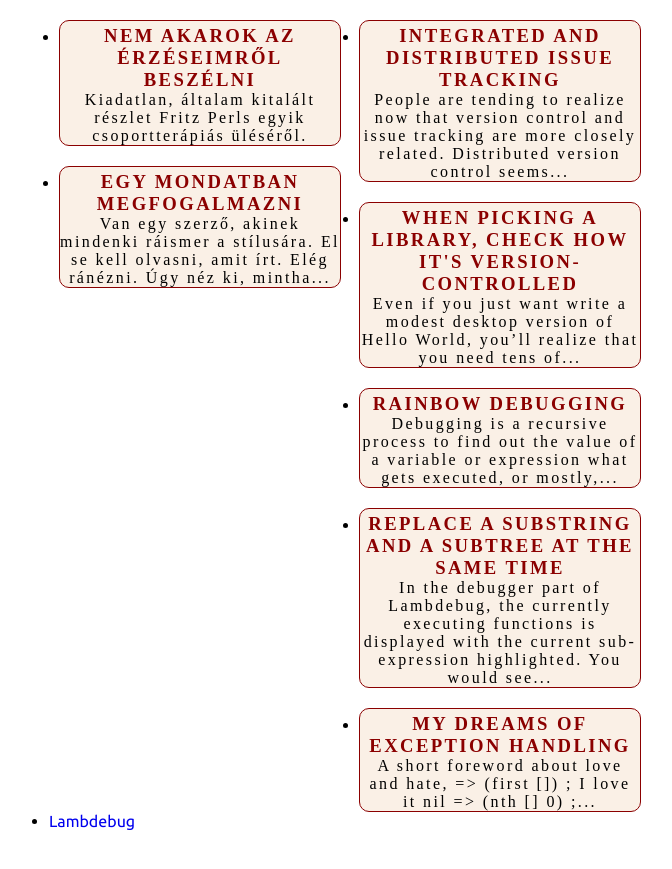
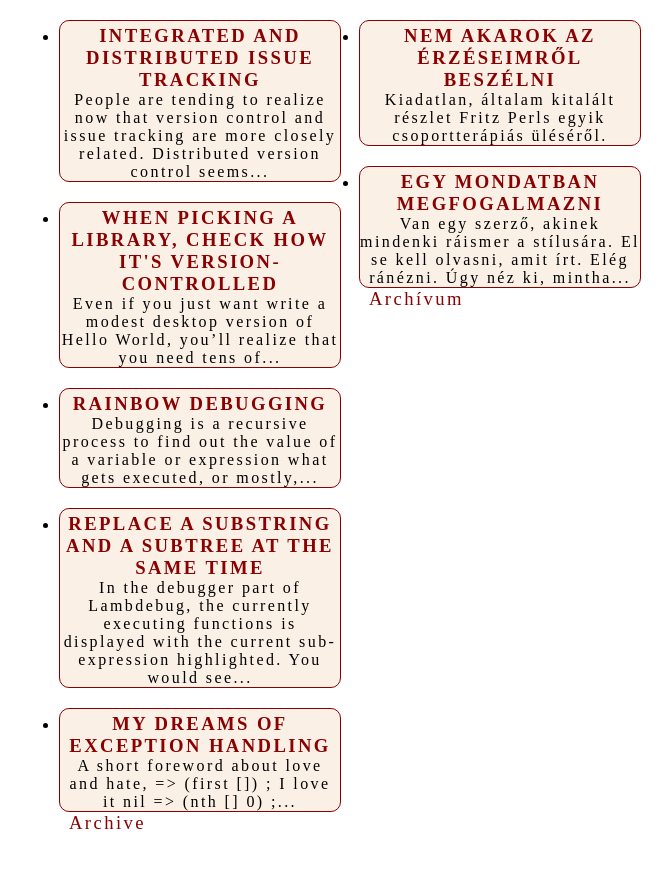
Before and after one commit to adamschmideg/adamschmideg.github.com, a Jekyll site: the page built from index.md, in a window 1280 px wide. Shown: the top 869 px of the page, without its empty margins (291-963 px from the left). Built offline with Jekyll 4.4.1, drawn with Linux system fonts in a browser that asks for light colours; some web fonts are replaced.

Commit message:
Separate index page for languages @0.5

```diff
--- /dev/null
+++ b/_includes/snippet.html
@@ -0,0 +1,13 @@
+
+        <li>
+          <div class='title'>
+            <a href='{{ post.url }}'>{{ post.title }}</a>
+          </div>
+          <p class='lead'>
+            {% if post.lead %}
+              {{ post.lead }}
+            {% else %}
+              {{ post.content | strip_html | truncatewords:20 }}
+            {% endif %}
+          </p>
+        </li>
--- a/index.md
+++ b/index.md
@@ -8,50 +7,23 @@ title: Adam Schmideg
 </head>
 <body>
 
-<div class='wrap'>
+<div class='wrap handwriting'>
+  <div class='column-wrap'>
+    <ul class='toc'>
+      {% for post in site.categories.en limit:5 %}
+        {% include snippet.html %}
+      {% endfor %}
+    </ul>
+    <a style='color: DarkRed; margin: 20px; font-size: 14pt' href='/en'>Archive</a>
+  </div>
   <div class='column-wrap'>
     <ul class='toc handwriting'>
       {% for post in site.categories.hu limit:5 %}
-        <li>
-          <div class='title'>
-            <a href='{{ post.url }}'>{{ post.title }}</a>
-          </div>
-          <p class='lead'>
-            {% if post.lead %}
-              {{ post.lead }}
-            {% else %}
-              {{ post.content | strip_html | truncatewords:20 }}
-            {% endif %}
-          </p>
-        </li>
+        {% include snippet.html %}
       {% endfor %}
     </ul>
+    <a style='color: DarkRed; margin: 20px; font-size: 14pt' href='/hu'>Archívum</a>
   </div>
-
-  <div class='column-wrap'>
-    <ul class='toc handwriting'>
-      {% for post in site.categories.en limit:5 %}
-        <li>
-          <div class='title'>
-            <a href='{{ post.url }}'>{{ post.title }}</a>
-          </div>
-          <p class='lead'>
-            {% if post.lead %}
-              {{ post.lead }}
-            {% else %}
-              {{ post.content | strip_html | truncatewords:20 }}
-            {% endif %}
-          </p>
-        </li>
-      {% endfor %}
-    </ul>
-  </div>
-</div>
-
-<div class='wrap'>
-  <ul class="posts">
-    <li><a href="/lambdebug">Lambdebug</a></li>
-  </ul>
 </div>
 
 </body>
```
Also changed, not shown: other parts of index.md (+0 -1 lines), en/index.md (added, +19 -0 lines), hu/index.md (added, +19 -0 lines).
